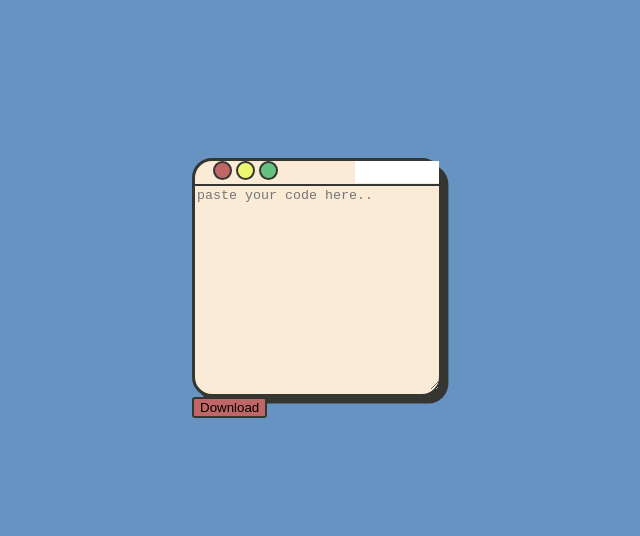
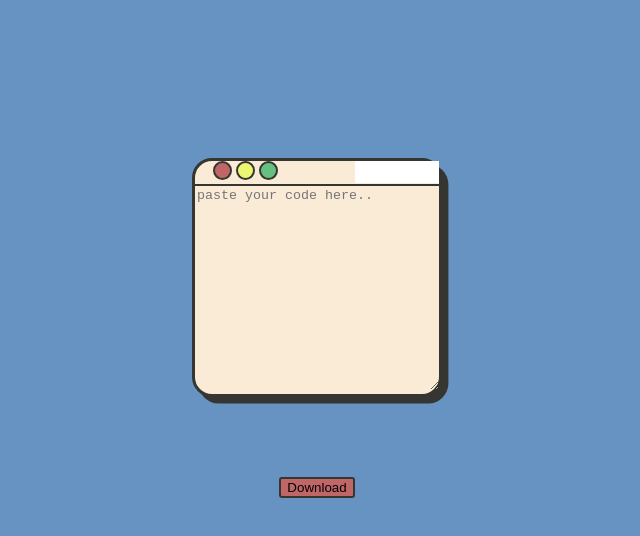
Before and after one commit to ErrolFernandes/Retro.github.io, a plain HTML site: page index.html in a window 1280 px wide. Shown: the whole page, without its empty margins (323-963 px from the left). Drawn offline with Linux system fonts and the light colour scheme.

Commit message:
Update style.css

```diff
--- a/style.css
+++ b/style.css
@@ -60,7 +60,11 @@ body{
      width: 18em;
     height: 15em;
 }
-
+.download{
+    margin-top: 5em;
+    display: grid;
+    place-self: center;
+}
 button{
     background-color: #c16666;
     border: 2px solid #353531;
```
